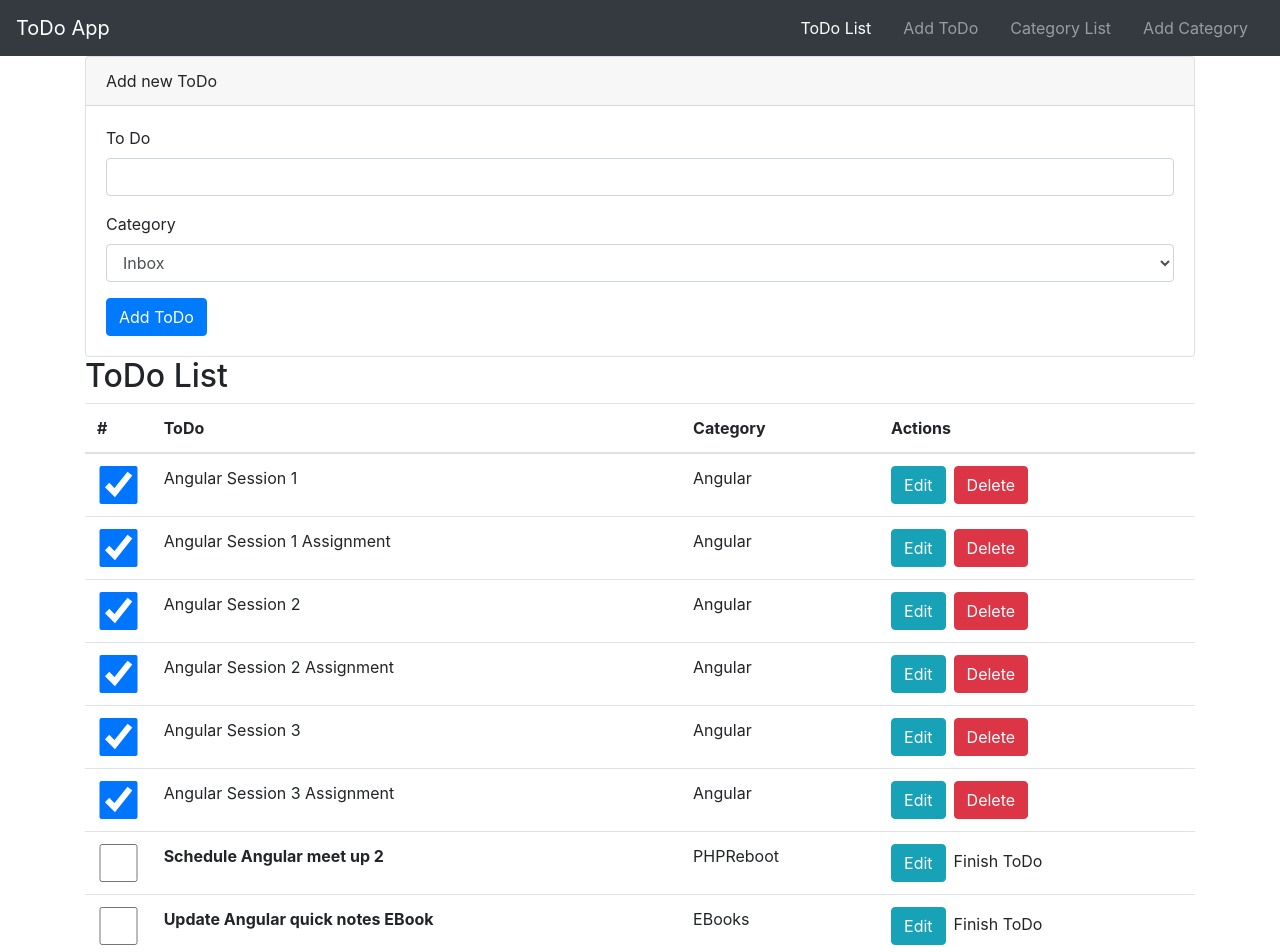
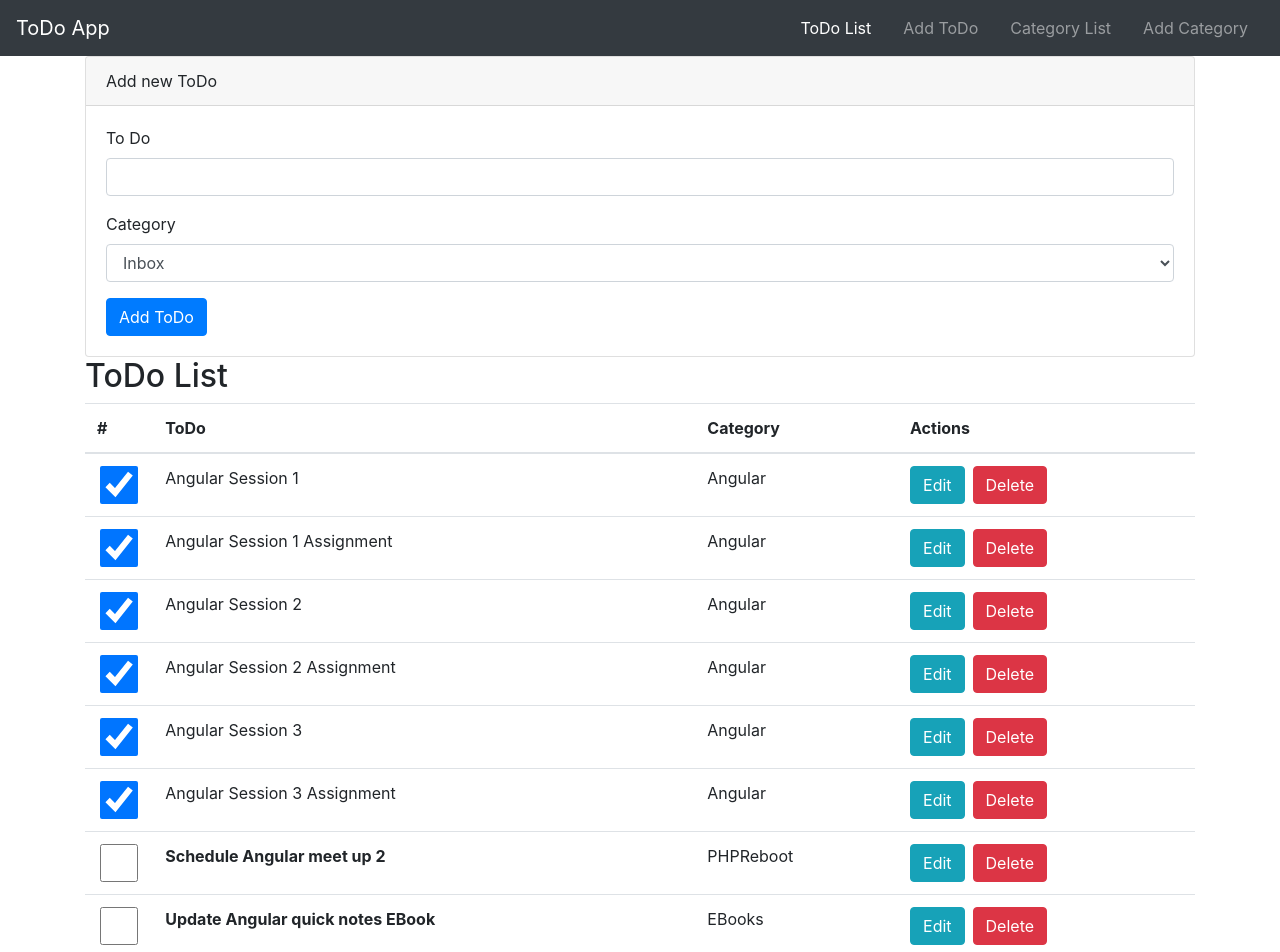
Before and after one commit to kapilsharma/AngularToDoApp, an Angular app: page / in a window 1280 px wide. Shown: the top 952 px of the page. Built offline with nearby package versions, Linux system fonts and the light colour scheme.

Commit message:
Code committed at the end of section 7.1 - Models.

```diff
--- /dev/null
+++ b/src/app/models/ToDo.ts
@@ -0,0 +1,11 @@
+export class ToDo {
+  name: string;
+  done: boolean;
+  category: string;
+
+  constructor(name: string, done: boolean, category: string) {
+    this.name = name;
+    this.done = done;
+    this.category = category;
+  }
+}
--- a/src/app/to-do/list/list.component.html
+++ b/src/app/to-do/list/list.component.html
@@ -19,10 +19,7 @@
         <td>{{ toDo.category }}</td>
         <td>
           <button class="btn btn-info mr-2">Edit</button>
-          <button class="btn btn-danger" *ngIf="toDo.done; else incompleteToDo">Delete</button>
-          <ng-template #incompleteToDo>
-            <span>Finish ToDo</span>
-          </ng-template>
+          <button class="btn btn-danger">Delete</button>
         </td>
       </tr>
       </tbody>
--- a/src/app/to-do/to-do.component.ts
+++ b/src/app/to-do/to-do.component.ts
@@ -1,4 +1,6 @@
 import { Component, OnInit } from '@angular/core';
+
+import { ToDo } from '../models/ToDo';
 
 @Component({
   selector: 'app-to-do',
@@ -7,48 +9,7 @@ import { Component, OnInit } from '@angular/core';
 })
 export class ToDoComponent implements OnInit {
 
-  toDos = [
-    {
-      'name': 'Angular Session 1',
-      'done': true,
-      'category': 'Angular'
-    },
-    {
-      'name': 'Angular Session 1 Assignment',
-      'done': true,
-      'category': 'Angular'
-    },
-    {
-      'name': 'Angular Session 2',
-      'done': true,
-      'category': 'Angular'
-    },
-    {
-      'name': 'Angular Session 2 Assignment',
-      'done': true,
-      'category': 'Angular'
-    },
-    {
-      'name': 'Angular Session 3',
-      'done': true,
-      'category': 'Angular'
-    },
-    {
-      'name': 'Angular Session 3 Assignment',
-      'done': true,
-      'category': 'Angular'
-    },
-    {
-      'name': 'Schedule Angular meet up 2',
-      'done': false,
-      'category': 'PHPReboot'
-    },
-    {
-      'name': 'Update Angular quick notes EBook',
-      'done': false,
-      'category': 'EBooks'
-    }
-  ];
+  toDos = [];
 
   onToDoAdded(toDo: {
     name: string,
@@ -61,8 +22,16 @@ export class ToDoComponent implements OnInit {
     });
   }
 
-  constructor() { }
+  constructor() {
+    this.toDos.push(new ToDo('Angular Session 1', true, 'Angular'));
+    this.toDos.push(new ToDo('Angular Session 1 Assignment', true, 'Angular'));
+    this.toDos.push(new ToDo('Angular Session 2', true, 'Angular'));
+    this.toDos.push(new ToDo('Angular Session 2 Assignment', true, 'Angular'));
+    this.toDos.push(new ToDo('Angular Session 3', true, 'Angular'));
+    this.toDos.push(new ToDo('Angular Session 3 Assignment', true, 'Angular'));
+    this.toDos.push(new ToDo('Schedule Angular meet up 2', false, 'PHPReboot'));
+    this.toDos.push(new ToDo('Update Angular quick notes EBook', false, 'EBooks'));
+  }
 
   ngOnInit() { }
-
 }
```
Also changed, not shown: 1 other file (tests, documents, lock files or other folders).
